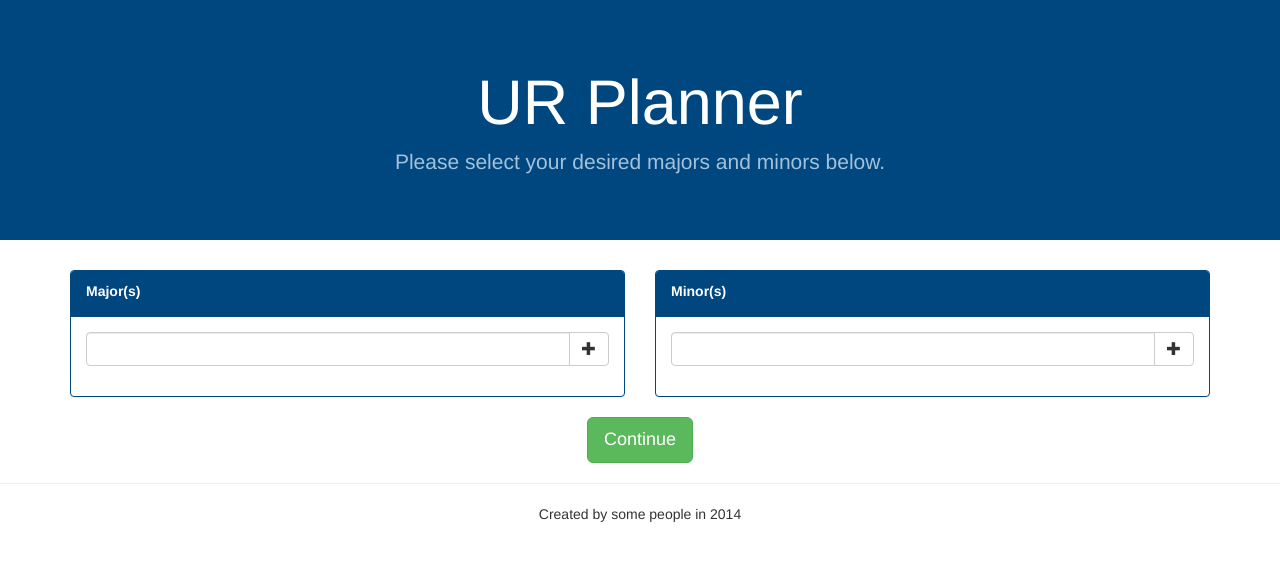
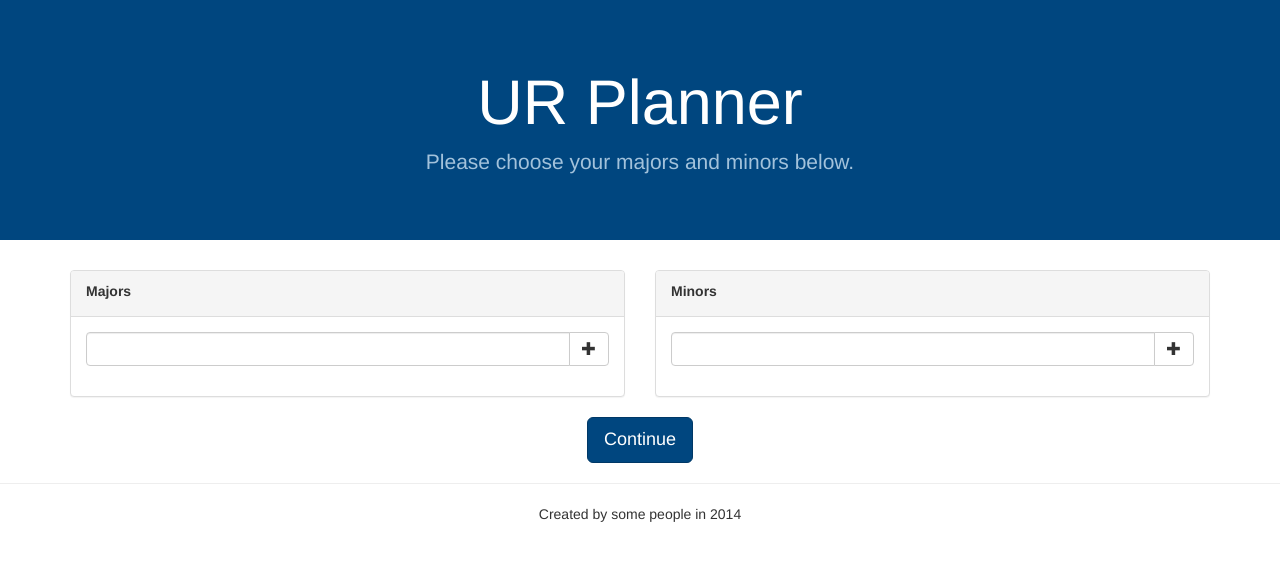
Before and after one commit to sa-/Course-Ninja, a PHP site: page / in a window 1280 px wide. Shown: the top 561 px of the page. Run offline with PHP 8.4, Linux system fonts and the light colour scheme; some libraries are stand-ins or nearby versions.

Commit message:
began updating customize.php
also added a favicon and did a bunch of tweaks all over the place

```diff
--- a/html/common.php
+++ b/html/common.php
@@ -20,8 +20,9 @@ function printHeader($pageTitle, $extraCss=array()) {
     <meta http-equiv="X-UA-Compatible" content="IE=edge">
     <meta name="viewport" content="width=device-width, initial-scale=1">
     <meta name="description" content="Course planner for University of Rochester students">
-    <!--<meta name="author" content="">
-    <link rel="icon" href="../../favicon.ico">-->
+    <!--<meta name="author" content="">-->
+    <link rel="icon" href="images/favicon.ico">
+    <link rel="apple-touch-icon" href="images/appicon.png" />
 
     <title><?php printf("%s &ndash; %s", $GLOBALS['siteName'], $pageTitle); ?></title>
 
--- a/html/customize.css
+++ b/html/customize.css
@@ -1,4 +1,4 @@
-body {
+/*body {
 	font-family: roboto, serif;
 	background-image: url("urbackground3.jpg");
 	background-repeat: no-repeat;
@@ -46,7 +46,7 @@ button {
 	float: right;
 	margin-right: 30px;
 	margin-bottom: 30px;
-}
+}*/
 
 
 /*
--- a/html/customize.js
+++ b/html/customize.js
@@ -37,6 +37,12 @@ function count(){
 	window.location.assign("/test.php?courses="+JSON.stringify(courses));
 }
 
+//$( ".tabs" ).tabs();
+
+$("#continueBtn").click(function() {
+  count();
+});
+
 /*
 $(function(){
 	set_count($("button"));
--- a/html/index.css
+++ b/html/index.css
@@ -27,6 +27,10 @@
 	font-family: roboto, serif;
 }
 
+.js-last-li {
+  display:none;
+}
+
 /*body {
 	font-family: roboto, serif;
 	background-image: url("urbackground3.jpg");
--- a/html/index.js
+++ b/html/index.js
@@ -20,11 +20,18 @@ function addMajor(name){
 		majors.push(name);
 		var html= "";
 		for(i=0;i<majors.length;i++){
-			html += "<li class=\"list-group-item\">" + majors[i] +" </li>";
+      var classes = "list-group-item";
+      if (i+1 >= majors.length) {
+        classes += " js-last-li";
+      }
+			html += "<li class=\"" + classes + "\">" + majors[i] +" </li>";
 		}
 		html+="";
 		document.getElementById('majorChooser').value = '';
 		document.getElementById('majorList').innerHTML = html;
+    $("#majorList .js-last-li").slideDown(400, function() {
+      $(this).css("display", "block");
+    });
 	}
 	else{
 		//Turn the box red or something.
@@ -35,10 +42,17 @@ function addMinor(name){
 	minors.push(name);
 	var html= "";
 	for(i=0;i<minors.length;i++){
-		html += "<li class=\"list-group-item\">" + minors[i] +" </li>";
+    var classes = "list-group-item";
+    if (i+1 >= minors.length) {
+      classes += " js-last-li";
+    }
+		html += "<li class=\"" + classes + "\">" + minors[i] +" </li>";
 	}
 	document.getElementById('minorChooser').value = '';
 	document.getElementById('minorList').innerHTML = html;
+    $("#minorList .js-last-li").slideDown(400, function() {
+      $(this).css("display", "block");
+    });
 }
 
 function continueToNextPage(){
--- a/html/index.php
+++ b/html/index.php
@@ -8,7 +8,7 @@ printHeader("Home", array("index.css", "http://code.jquery.com/ui/1.10.3/themes/
 
 <div class="jumbotron text-center">
   <h1>UR Planner</h1>
-  <p>Please select your desired majors and minors below.</p>
+  <p>Please choose your majors and minors below.</p>
 </div>
 
 <div class="container">
@@ -16,10 +16,10 @@ printHeader("Home", array("index.css", "http://code.jquery.com/ui/1.10.3/themes/
   <div class="row">
 
     <div class="col-sm-6">
-      <div class="panel panel-primary">
+      <div class="panel panel-default">
 
         <div class="panel-heading">
-          <label for="majorChooser">Major(s)</label>
+          <label for="majorChooser">Majors</label>
         </div>
 
         <div class="panel-body">
@@ -39,10 +39,10 @@ printHeader("Home", array("index.css", "http://code.jquery.com/ui/1.10.3/themes/
     </div>
 
     <div class="col-sm-6">
-      <div class="panel panel-primary">
+      <div class="panel panel-default">
 
         <div class="panel-heading">
-          <label for="minorChooser">Minor(s)</label>
+          <label for="minorChooser">Minors</label>
         </div>
 
         <div class="panel-body">
@@ -63,7 +63,7 @@ printHeader("Home", array("index.css", "http://code.jquery.com/ui/1.10.3/themes/
   </div>
 
   <div class="text-center">
-      <button id="continueBtn" class="btn btn-success btn-lg" type="button">Continue</button>
+      <button id="continueBtn" class="btn btn-primary btn-lg" type="button">Continue</button>
 
   </div>
 
```
Also changed, not shown: html/customize.php (+36 -30 lines), html/images/appicon.png (added), html/images/appicon.svg (added), html/images/favicon.ico (added), html/images/icon.svg (added).
